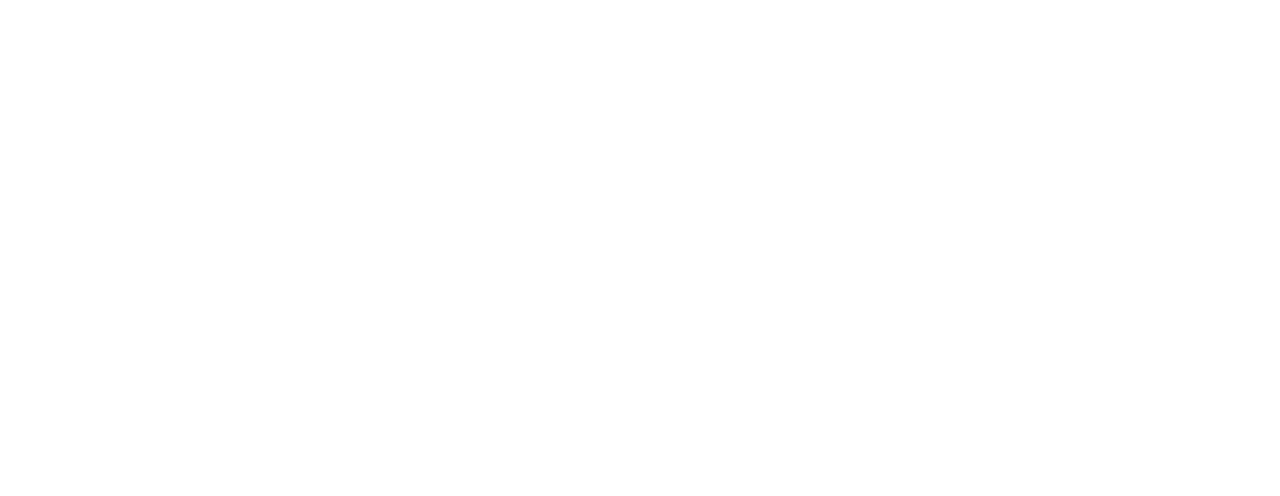
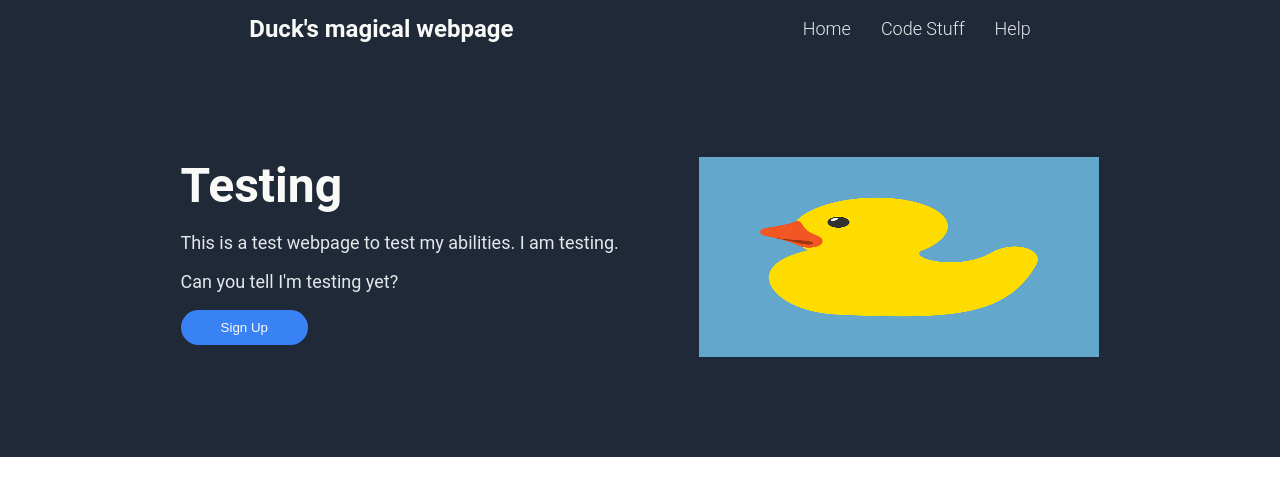
Before and after one commit to Dementedduck/Website-Landing-Page, a plain HTML site: page index.html in a window 1280 px wide. Drawn offline with Linux system fonts and the light colour scheme.

Commit message:
Add header and hero Add images folder

```diff
--- a/index.html
+++ b/index.html
@@ -1,12 +1,37 @@
 <!DOCTYPE html>
 <html lang="en">
-<head>
-    <meta charset="UTF-8">
-    <meta name="viewport" content="width=device-width, initial-scale=1.0">
+  <head>
+    <meta charset="UTF-8" />
+    <meta name="viewport" content="width=device-width, initial-scale=1.0" />
     <title>Test Landing Page</title>
-    <link rel="stylesheet" href="styles.css">
-</head>
-<body>
+    <link rel="stylesheet" href="styles.css" />
+  </head>
+  <body>
+    <div class="header">
+      <div class="logo">
+        <div>Duck's magical webpage</div>
+      </div>
+      <div class="hlinks">
+        <ul>
+          <li><a href="#">Home</a></li>
+          <li><a href="#">Code Stuff</a></li>
+          <li><a href="#">Help</a></li>
+        </ul>
+      </div>
+    </div>
 
-</body>
+    <div class="hero">
+      <div class="htext">
+        <div class="heromain">Testing</div>
+        <div class="herosub">
+          <p>This is a test webpage to test my abilities. I am testing.</p>
+          <p>Can you tell I'm testing yet?</p>
+        </div>
+        <div class="bcontain">
+          <button class="button sign">Sign Up</button>
+        </div>
+      </div>
+      <img class="duck" src="Images/rubber-4679464_640.png" />
+    </div>
+  </body>
 </html>
--- a/styles.css
+++ b/styles.css
@@ -0,0 +1,74 @@
+body {
+  font-family: "Roboto", sans-serif;
+  margin: 0;
+}
+
+.hlinks,
+.hlinks a,
+.herosub {
+  text-decoration: none;
+  text-decoration-line: none;
+  font-size: 18px;
+  color: #e5e7eb;
+}
+
+.hero, .header,
+.footer {
+  background-color: #1f2937;
+}
+
+.header {
+    display: flex;
+    justify-content: space-evenly;
+    align-items: center;
+}
+
+.hlinks ul {
+    list-style: none;
+    display: flex;
+    gap: 30px;
+    font-weight: 350;
+}
+
+.heromain {
+    font-size: 48px;
+    font-weight: bolder;
+}
+
+.herosub {
+     justify-content: center;
+}
+
+.logo,
+.heromain {
+  color: #f9faf8;
+}
+
+.hero {
+    display: flex;
+    padding: 100px;
+    justify-content: space-evenly;
+}
+
+
+
+.button {
+    background-color: #3882F6;
+    border: none;
+    color:  #f9faf8;
+    padding: 10px 40px;
+    text-align: center;
+    border-radius: 20px;
+}
+
+.duck {
+    width: 400px;
+    height: 200px;
+    order: 3;
+}
+
+
+.logo {
+  font-size: 24px;
+  font-weight: bold;
+}
```
Also changed, not shown: Images/rubber-4679464_640.png (added).
